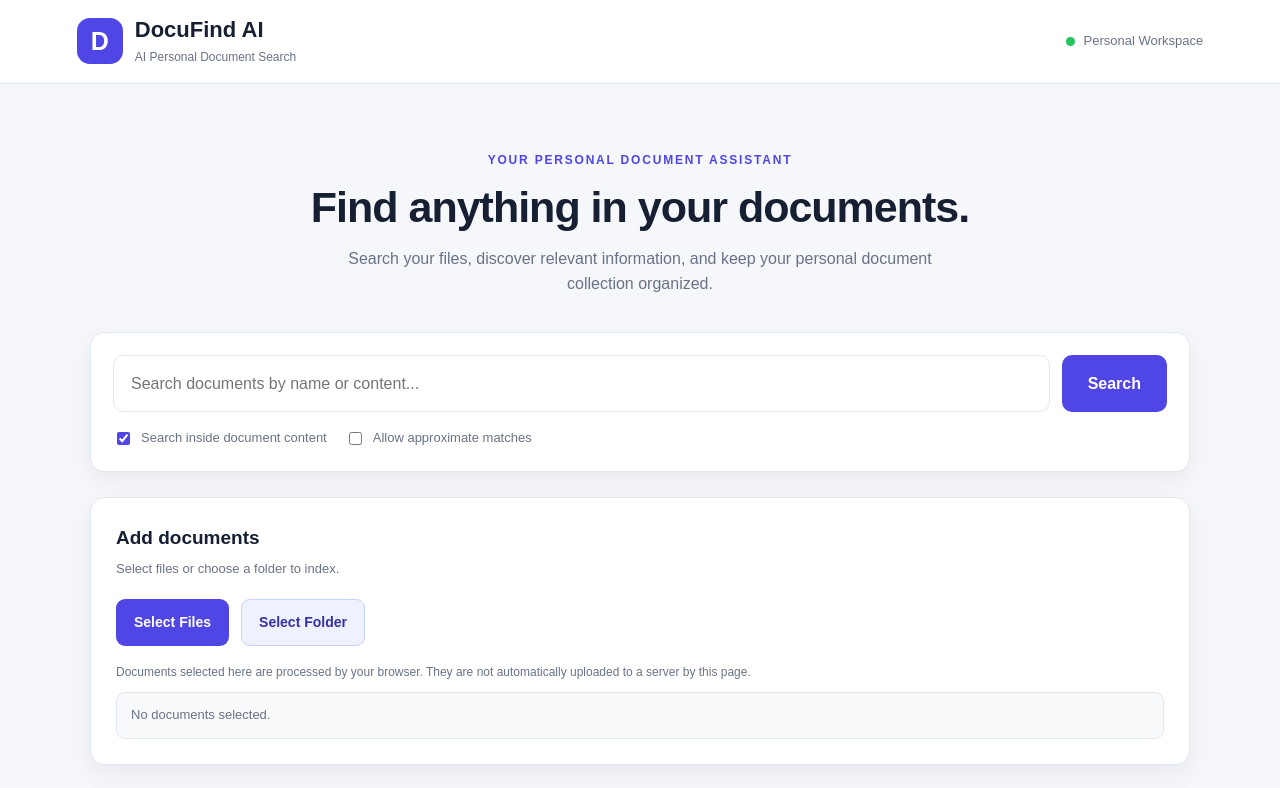
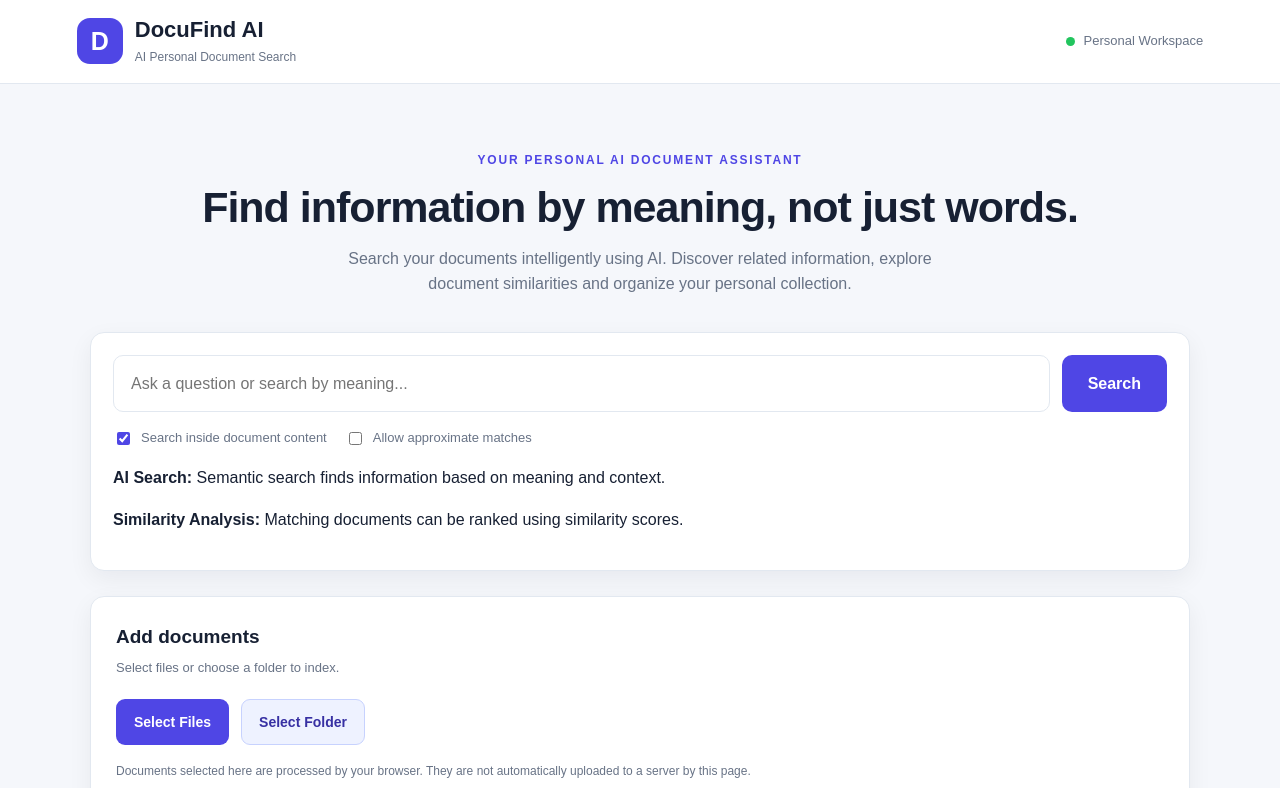
Before and after one commit to Nipun027/MDC-PROJECT, a plain HTML site: page index.html in a window 1280 px wide. Shown: the top 788 px of the page. Drawn offline with nearby package versions, Linux system fonts and the light colour scheme; a script that the page names is missing.

Commit message:
Update index.html

```diff
--- a/index.html
+++ b/index.html
@@ -1,4 +1,3 @@
-
 <!DOCTYPE html>
 <html lang="en">
 <head>
@@ -6,18 +5,24 @@
     <meta name="viewport" content="width=device-width, initial-scale=1.0">
 
     <meta name="description"
-          content="DocuFind AI helps you search and organize your personal documents.">
+          content="DocuFind AI uses AI-powered semantic search to find and organize personal documents.">
 
-    <title>DocuFind AI | Personal Document Search</title>
+    <title>DocuFind AI | AI Personal Document Search</title>
 
     <link rel="stylesheet" href="style.css">
 
+    <!-- PDF Support -->
     <script src="https://cdnjs.cloudflare.com/ajax/libs/pdf.js/3.11.174/pdf.min.js"></script>
+
+    <!-- DOCX Support -->
     <script src="https://cdnjs.cloudflare.com/ajax/libs/mammoth/1.8.0/mammoth.browser.min.js"></script>
+
+    <!-- OCR Support -->
     <script src="https://cdn.jsdelivr.net/npm/tesseract.js@5/dist/tesseract.min.js"></script>
 </head>
 
 <body>
+
     <header class="app-header">
         <div class="brand">
             <div class="brand-icon">D</div>
@@ -34,17 +39,23 @@
     </header>
 
     <main class="container">
+
         <section class="hero">
-            <p class="eyebrow">YOUR PERSONAL DOCUMENT ASSISTANT</p>
-            <h2>Find anything in your documents.</h2>
+            <p class="eyebrow">YOUR PERSONAL AI DOCUMENT ASSISTANT</p>
+
+            <h2>Find information by meaning, not just words.</h2>
+
             <p class="hero-description">
-                Search your files, discover relevant information, and keep
-                your personal document collection organized.
+                Search your documents intelligently using AI.
+                Discover related information, explore document
+                similarities and organize your personal collection.
             </p>
         </section>
 
         <section class="search-section">
+
             <form id="searchForm" class="search-form">
+
                 <label for="searchInput" class="visually-hidden">
                     Search your documents
                 </label>
@@ -52,14 +63,18 @@
                 <input
                     type="search"
                     id="searchInput"
-                    placeholder="Search documents by name or content..."
+                    placeholder="Ask a question or search by meaning..."
                     autocomplete="off"
                 >
 
-                <button type="submit" id="searchButton">Search</button>
+                <button type="submit" id="searchButton">
+                    Search
+                </button>
+
             </form>
 
             <div class="search-options">
+
                 <label class="checkbox-option">
                     <input type="checkbox" id="contentSearch" checked>
                     Search inside document content
@@ -69,10 +84,26 @@
                     <input type="checkbox" id="fuzzySearch">
                     Allow approximate matches
                 </label>
+
             </div>
+
+            <div class="ai-feature-info">
+                <p>
+                    <strong>AI Search:</strong>
+                    Semantic search finds information based on meaning
+                    and context.
+                </p>
+
+                <p>
+                    <strong>Similarity Analysis:</strong>
+                    Matching documents can be ranked using similarity scores.
+                </p>
+            </div>
+
         </section>
 
         <section class="upload-section">
+
             <div class="section-heading">
                 <div>
                     <h3>Add documents</h3>
@@ -81,6 +112,7 @@
             </div>
 
             <div class="upload-actions">
+
                 <label for="fileInput" class="button button-primary">
                     Select Files
                 </label>
@@ -105,6 +137,7 @@
                     multiple
                     hidden
                 >
+
             </div>
 
             <p class="privacy-note">
@@ -112,26 +145,38 @@
                 They are not automatically uploaded to a server by this page.
             </p>
 
-            <div id="uploadStatus" class="status-message" role="status"
-                 aria-live="polite">
+            <div
+                id="uploadStatus"
+                class="status-message"
+                role="status"
+                aria-live="polite"
+            >
                 No documents selected.
             </div>
+
         </section>
 
         <section class="library-section">
+
             <div class="section-heading">
+
                 <div>
                     <h3>Your document library</h3>
                     <p>Review documents indexed in this browser.</p>
                 </div>
 
-                <button type="button" id="clearLibraryButton"
-                        class="button button-danger">
+                <button
+                    type="button"
+                    id="clearLibraryButton"
+                    class="button button-danger"
+                >
                     Clear Library
                 </button>
+
             </div>
 
             <div class="stats-grid">
+
                 <div class="stat-card">
                     <span class="stat-label">Indexed Documents</span>
                     <strong id="documentCount">0</strong>
@@ -146,26 +191,37 @@
                     <span class="stat-label">Storage</span>
                     <strong>Browser</strong>
                 </div>
+
             </div>
 
             <div id="libraryList" class="library-list">
                 <div class="empty-state">
                     <h4>Your library is empty</h4>
-                    <p>Select documents above to start building your library.</p>
+                    <p>
+                        Select documents above to start building your library.
+                    </p>
                 </div>
             </div>
+
         </section>
 
         <section class="results-section">
+
             <div class="section-heading">
                 <div>
                     <h3>Search results</h3>
-                    <p>Matching documents will appear below.</p>
+                    <p>
+                        Discover relevant documents and their similarity scores.
+                    </p>
                 </div>
             </div>
 
-            <div id="searchMessage" class="status-message" role="status"
-                 aria-live="polite">
+            <div
+                id="searchMessage"
+                class="status-message"
+                role="status"
+                aria-live="polite"
+            >
                 Enter a search term to get started.
             </div>
 
@@ -174,12 +230,16 @@
                     <p>Your search results will appear here.</p>
                 </div>
             </div>
+
         </section>
+
     </main>
 
     <footer class="app-footer">
-        <p>DocuFind AI — Personal Document Search</p>
-        <p>Organize your information. Find it faster.</p>
+        <p>DocuFind AI — AI Personal Document Search</p>
+        <p>
+            Semantic Search | Similarity Analysis | Intelligent Document Discovery
+        </p>
     </footer>
 
     <script>
@@ -190,5 +250,7 @@
     </script>
 
     <script src="app.js"></script>
+    <script type="module" src="semantic.js"></script>
+
 </body>
 </html>
```
